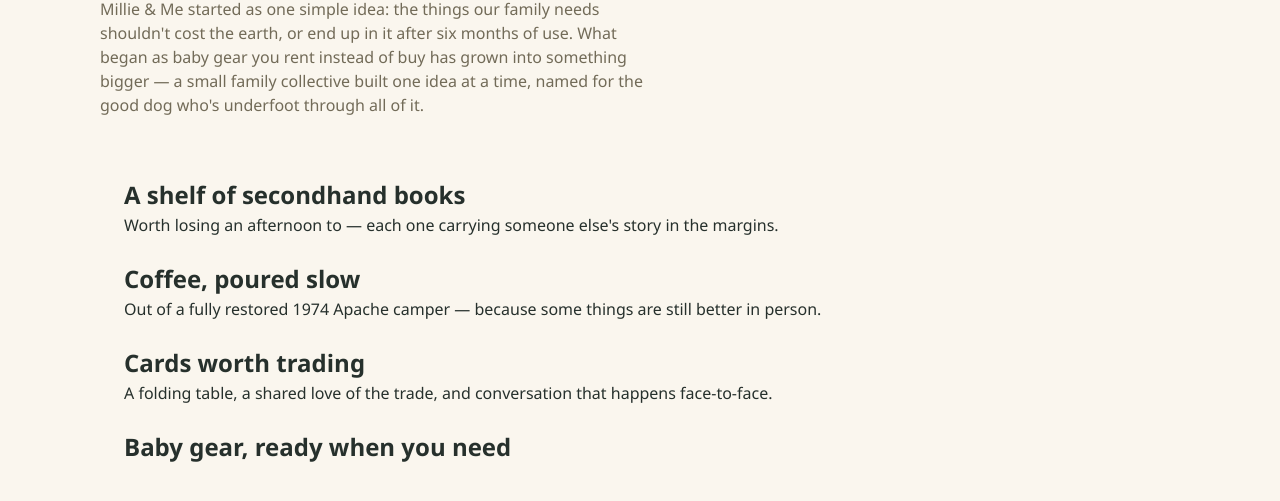
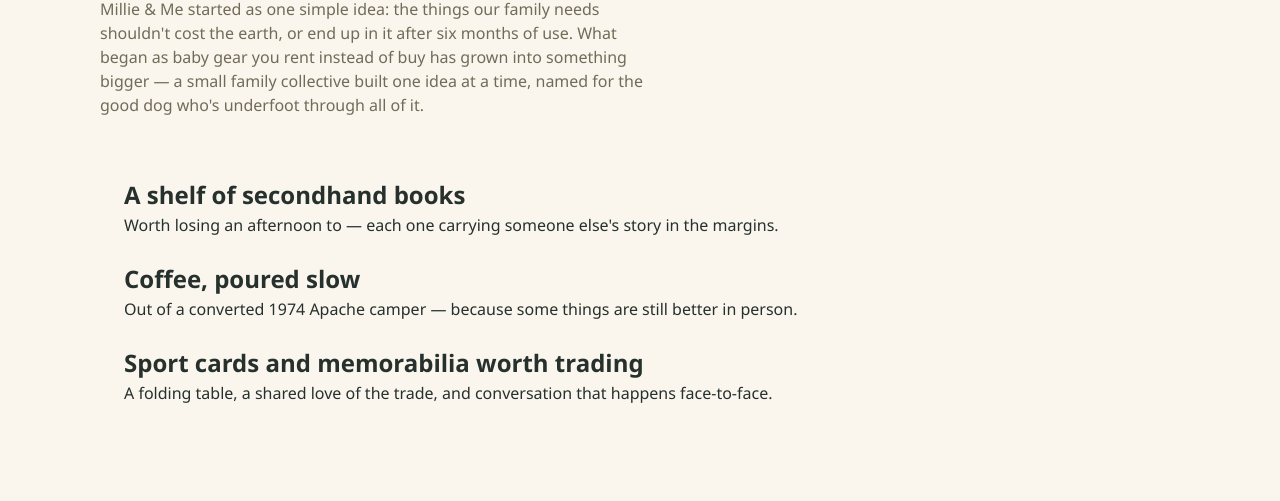
Before and after one commit to courtney1414/millie-me, a website: page millieandmesite/public/index.html in a window 1280 px wide. Shown: the part 205-706 px from the top of the page. Drawn offline with Linux system fonts and the light colour scheme.

Commit message:
Update index.html

```diff
--- a/millieandmesite/public/index.html
+++ b/millieandmesite/public/index.html
@@ -28,13 +28,10 @@
   <div class="offering">
     <img src="/icons/coffee.svg" alt="" class="offering-icon">
     <h2>Coffee, poured slow</h2>
-    <p>Out of a fully restored 1974 Apache camper — because some things are still better in person.</p>
+    <p>Out of a converted 1974 Apache camper — because some things are still better in person.</p>
   </div>
   <div class="offering">
     <img src="/icons/cards.svg" alt="" class="offering-icon">
-    <h2>Cards worth trading</h2>
+    <h2>Sport cards and memorabilia worth trading</h2>
     <p>A folding table, a shared love of the trade, and conversation that happens face-to-face.</p>
   </div>
-  <div class="offering">
-    <img src="/icons/rentals.svg" alt="" class="offering-icon">
-    <h2>Baby gear, ready when you need
```
